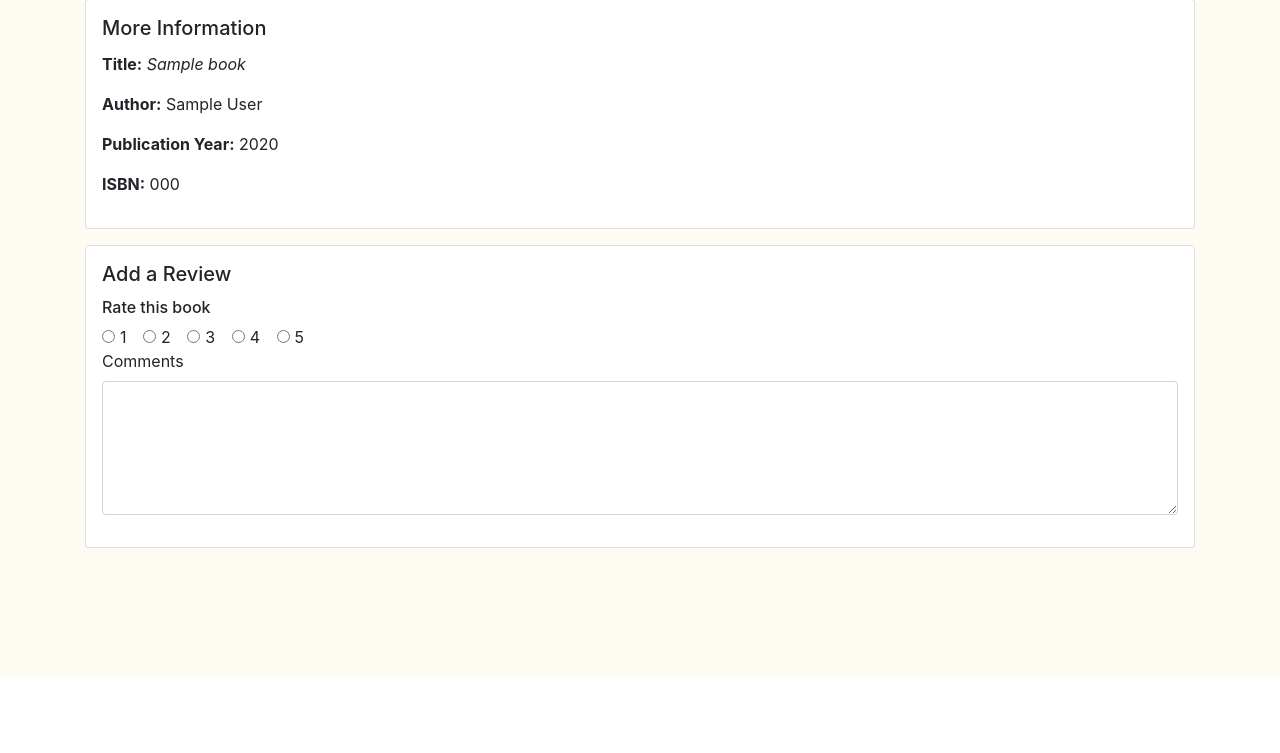
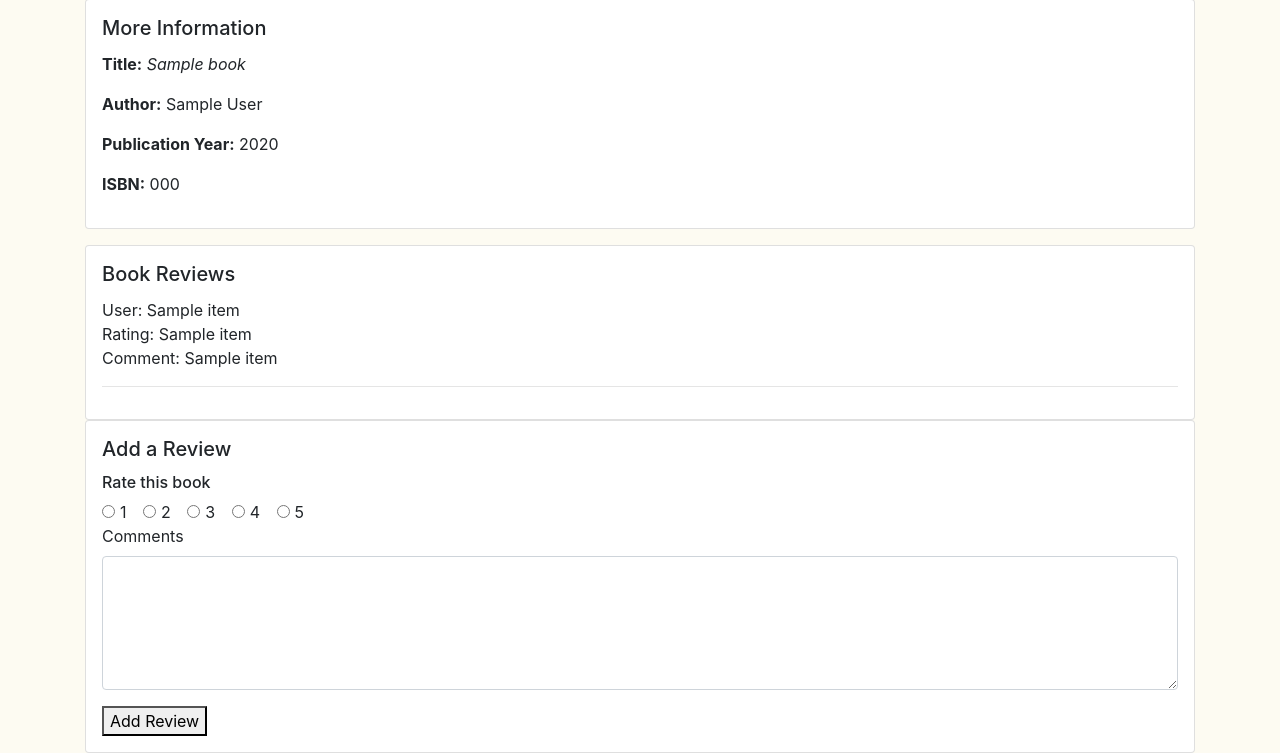
Before and after one commit to msmiki1218/c50web-project1, a Flask app: template templates/book.html in a window 1280 px wide. Shown: the part 123-876 px from the top of the page. Before the commit the page ends 800 px from the top, so only its background shows below. Run offline with Flask 2, Linux system fonts and the light colour scheme; the template is opened without the code that fills it: most values are stand-ins (such as "Sample title", 1, 10 or a date in 2020); some libraries are stand-ins or nearby versions.

Commit message:
print book reviews in reviews table for chosen book

```diff
--- a/application.py
+++ b/application.py
@@ -128,14 +128,20 @@ def book():
     if g.username:
         if request.method == 'GET':
             # get book id
+            review_list = []
             id = request.args.get('book_id')
             book = db.execute("SELECT * FROM books WHERE id = :id", {"id": id}).fetchone()
+            reviews = db.execute("SELECT * FROM reviews WHERE book_id = :book_id",{"book_id": id}).fetchall()
+            if reviews:
+                for review in reviews:
+                    username = db.execute("SELECT * FROM users WHERE id= :id", {"id": review.user_id}).fettchone()
+                    review_list.append([username, review.rating, review.opinion])
         elif request.method == 'POST':
             username = session['username']
             user_id = db.execute("SELECT id FROM users WHERE username = :username", {"username": username}).fetchone()
-            return redirect('response', message='user id is {user_id}')
+            return redirect(url_for('response', user_id=user_id))
     return render_template("book.html", book=book)
 
 @app.route("/response", methods=['GET'])
 def response():
-    return "{message}"
+    return render_template("tester.html")
--- a/templates/book.html
+++ b/templates/book.html
@@ -7,6 +7,19 @@
     <p><strong>Author:</strong> {{ book.author }}</p>
     <p><strong>Publication Year:</strong> {{ book.year }}</p>
     <p><strong>ISBN:</strong> {{ book.isbn }}</p>
+  </div>
+</div>
+<div class="card p-3">
+  <h5 class="card-title">
+    Book Reviews
+  </h5>
+  <div class="card-text">
+    {% for item in review_list %}
+    <p>User: {{ item[1] }} <br>
+      Rating: {{ item[2] }} <br>
+      Comment: {{ item[3] }}</p>
+    <hr>
+    {% endfor %}
   </div>
 </div>
 <div class="card p-3">
@@ -40,6 +53,7 @@
         </label>
         <textarea class="form-control" id="comment" rows="5"></textarea>
       </div>
+      <button type="submit">Add Review</button>
   </div>
   </form>
 </div>
--- /dev/null
+++ b/templates/tester.html
@@ -0,0 +1,4 @@
+{% extends "layout.html" %}
+{% block body %}
+User id is {{user_id}}
+{% endblock %}
```
Also changed, not shown: 2 other files.
